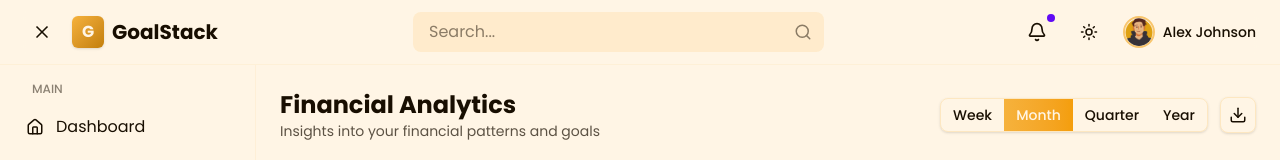
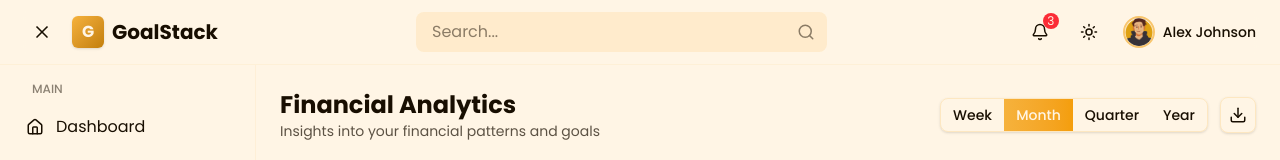
Before and after one commit to LaxmanKondhalkar/goalstack, a Next.js app: page /analytics in a window 1280 px wide. Shown: the top 160 px of the page. Built offline with nearby package versions, Linux system fonts and the light colour scheme.

Commit message:
feat: enhance documentation with detailed component descriptions and prop types

```diff
--- a/app/components/AppLayout.tsx
+++ b/app/components/AppLayout.tsx
@@ -22,10 +22,27 @@ import {
 } from 'lucide-react';
 import { mockUserProfile } from '../data/mockData';
 
+/**
+ * Props for the AppLayout component
+ */
 interface AppLayoutProps {
+  /** Child components to render within the layout */
   children: React.ReactNode;
 }
 
+/**
+ * Main application layout component used across most pages
+ *
+ * Provides:
+ * - Responsive header with app branding, search, notifications, and theme toggle
+ * - Responsive sidebar with navigation links
+ * - Mobile-friendly layout with collapsible navigation
+ * - Main content area with footer
+ *
+ * @param {Object} props - Component props
+ * @param {React.ReactNode} props.children - Content to display in the main area
+ * @returns {JSX.Element} The complete page layout
+ */
 export default function AppLayout({ children }: AppLayoutProps) {
   const [isSidebarOpen, setIsSidebarOpen] = useState(false);
   const [isMobileView, setIsMobileView] = useState(false);
@@ -63,6 +80,12 @@ export default function AppLayout({ children }: AppLayoutProps) {
     }
   }, [pathname, isMobileView]);
 
+  /**
+   * Check if the given path matches the current path
+   *
+   * @param {string} path - Path to check against current location
+   * @returns {boolean} True if paths match
+   */
   const isActive = (path: string) => {
     return pathname === path;
   };
@@ -71,8 +94,9 @@ export default function AppLayout({ children }: AppLayoutProps) {
     <>
       {/* Dashboard Header */}
       <header className="py-2 md:py-3 px-3 md:px-6 sticky top-0 z-50 backdrop-blur-md bg-[var(--background-50)]/90 border-b border-[var(--primary-200)]/20">
+        {/* Header content */}
         <div className="flex justify-between items-center">
-          {/* Left side */}
+          {/* Left side - Logo and toggle */}
           <div className="flex items-center gap-2 md:gap-3">
             <motion.button
               onClick={() => setIsSidebarOpen(!isSidebarOpen)}
@@ -126,27 +150,28 @@ export default function AppLayout({ children }: AppLayoutProps) {
             )}
           </AnimatePresence>
 
-          {/* Right side */}
+          {/* Right side - User actions */}
           <div className="flex items-center gap-1 md:gap-4">
-            {/* Mobile search toggle */}
-            {isMobileView && !showMobileSearch && (
-              <motion.button
-                onClick={() => setShowMobileSearch(true)}
-                className="p-1.5 rounded-full hover:bg-[var(--primary-100)]"
-                whileTap={{ scale: 0.9 }}
-              >
-                <Search size={18} />
-              </motion.button>
-            )}
+            {/* Search button for mobile view */}
+            <motion.button
+              onClick={() => setShowMobileSearch(!showMobileSearch)}
+              className="md:hidden p-1.5 rounded-md hover:bg-[var(--primary-100)]"
+              whileTap={{ scale: 0.9 }}
+              aria-label="Search"
+            >
+              <Search size={18} />
+            </motion.button>
 
+            {/* Notifications */}
             <div className="relative">
               <motion.button
                 onClick={() => setShowNotifications(!showNotifications)}
-                className="p-1.5 md:p-2 rounded-full hover:bg-[var(--primary-100)] relative"
+                className="p-1.5 rounded-md hover:bg-[var(--primary-100)] relative"
                 whileTap={{ scale: 0.9 }}
+                aria-label="Notifications"
               >
-                <Bell size={isMobileView ? 18 : 20} />
-                <span className="absolute top-0 right-0 w-2 h-2 bg-[var(--accent)] rounded-full"></span>
+                <Bell size={18} />
+                <span className="absolute -top-1 -right-1 bg-red-500 text-[var(--background-50)] text-xs rounded-full w-4 h-4 flex items-center justify-center">3</span>
               </motion.button>
 
               <AnimatePresence>
--- a/app/components/charts/SavingsChart.tsx
+++ b/app/components/charts/SavingsChart.tsx
@@ -5,29 +5,55 @@ import { motion } from 'framer-motion';
 import { SavingsGrowth } from '../../types';
 import { ChevronLeft, ChevronRight, TrendingUp, Save } from 'lucide-react';
 
+/**
+ * Props for the SavingsChart component
+ */
 interface SavingsChartProps {
+  /** Array of savings data points with date and amount information */
   data: SavingsGrowth[];
 }
 
+/**
+ * SavingsChart component that displays a line chart of savings growth over time
+ *
+ * Features:
+ * - Animated line chart showing savings growth trend
+ * - Area fill under the line with gradient
+ * - Interactive data points
+ * - Y-axis with dollar amount labels
+ * - X-axis with date labels
+ * - Summary metrics for growth percentage
+ *
+ * @param {Object} props - Component props
+ * @param {SavingsGrowth[]} props.data - Savings data for the chart
+ * @returns {JSX.Element} Rendered chart component
+ */
 export default function SavingsChart({ data }: SavingsChartProps) {
   const [mounted, setMounted] = useState(false);
 
+  // Prevent hydration mismatch by only rendering after mount
   useEffect(() => {
     setMounted(true);
   }, []);
 
+  // Show loading state until component is mounted
   if (!mounted) {
     return <div className="h-80 bg-[var(--background-100)] animate-pulse rounded-lg"></div>;
   }
 
-  // Format dates for display
+  /**
+   * Format date strings for display on the x-axis
+   *
+   * @param {string} dateStr - ISO date string
+   * @returns {string} Formatted date (e.g., "Jan 2025")
+   */
   const formatDate = (dateStr: string) => {
     const date = new Date(dateStr);
     return date.toLocaleDateString('en-US', { month: 'short', year: 'numeric' });
   };
 
   // Calculate chart metrics
-  const maxAmount = Math.max(...data.map(item => item.amount)) * 1.1;
+  const maxAmount = Math.max(...data.map(item => item.amount)) * 1.1; // Add 10% padding
   const totalGrowth = data.length > 1
     ? ((data[data.length - 1].amount - data[0].amount) / data[0].amount) * 100
     : 0;
@@ -62,7 +88,7 @@ export default function SavingsChart({ data }: SavingsChartProps) {
       </div>
 
       <div className="h-64 relative">
-        <div className="absolute inset-0 pl-8"> {/* Added left padding */}
+        <div className="absolute inset-0 pl-8"> {/* Added left padding for y-axis labels */}
           {/* Y axis grid lines */}
           {[0, 1, 2, 3, 4].map((line) => (
             <div
@@ -155,6 +181,7 @@ export default function SavingsChart({ data }: SavingsChartProps) {
         </div>
       </div>
 
+      {/* Summary metrics */}
       <div className="mt-6 pt-4 border-t border-[var(--primary-200)]/10 grid grid-cols-2 gap-4">
         <div>
           <p className="text-xs opacity-70">Current Savings</p>
```
Also changed, not shown: app/components/ThemeProvider.tsx (+22 -0 lines), app/components/ThemeToggle.tsx (+11 -0 lines), app/layout.tsx (+14 -0 lines), app/page.tsx (+15 -1 lines).
